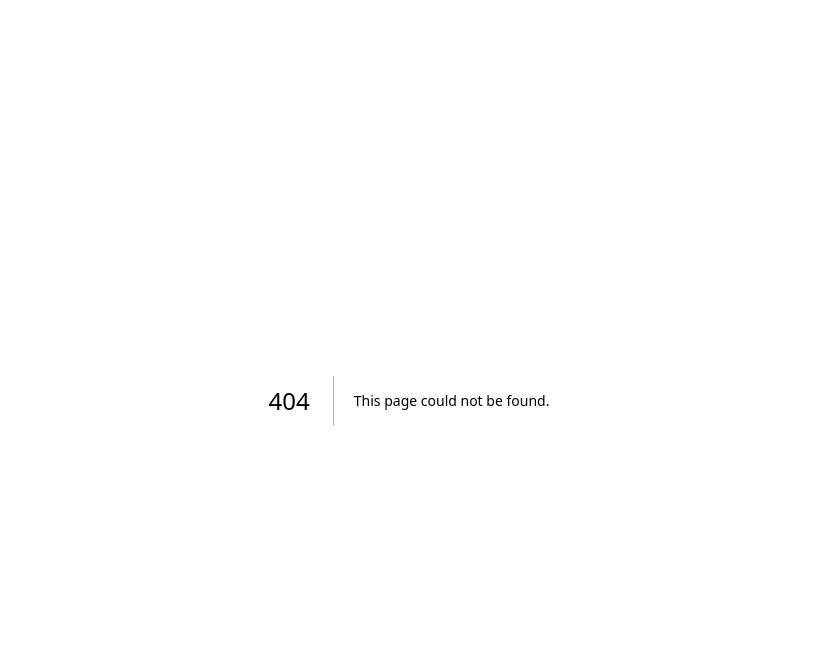
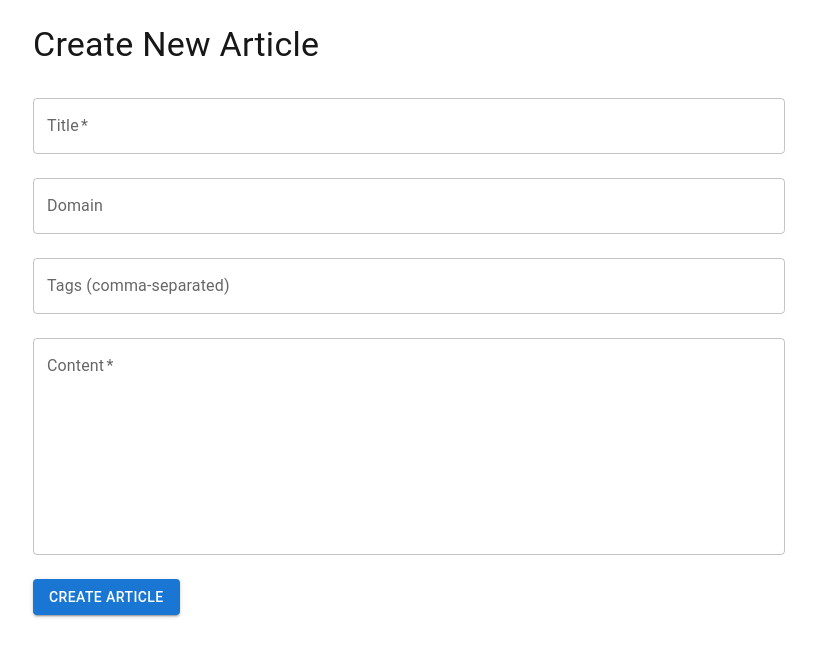
Before and after one commit to Celina-cbn/skillhub-frontend, a Next.js app in the folder skillhub/: page /feed/article/create in a window 1280 px wide. Before the commit this address had no page. Shown: the top 656 px of the page, without its empty margins (231-1047 px from the left). Built offline with nearby package versions, Linux system fonts and the light colour scheme.

Commit message:
added menu and routing

```diff
--- /dev/null
+++ b/skillhub/src/app/feed/article/create/page.tsx
@@ -0,0 +1,129 @@
+"use client";
+import * as React from 'react';
+import {
+  Box,
+  TextField,
+  Button,
+  Typography
+} from '@mui/material';
+
+interface NewArticleForm {
+  title: string;
+  domain: string;
+  content: string;
+  tags: string;
+
+}
+
+export default function CreateArticlePage() {
+
+
+  const [formData, setFormData] = React.useState<NewArticleForm>({
+    title: '',
+    domain: '',
+    content: '',
+    tags: '',
+  });
+
+  const handleChange = (e: React.ChangeEvent<HTMLInputElement | HTMLTextAreaElement>) => {
+    setFormData((prev) => ({
+      ...prev,
+      [e.target.name]: e.target.value
+    }));
+  };
+
+  // Submit the form
+  const handleSubmit = async (e: React.FormEvent) => {
+    e.preventDefault();
+
+    try {
+      // Example: POST to some endpoint
+      const response = await fetch('/api/articles', {
+        method: 'POST',
+        headers: { 'Content-Type': 'application/json' },
+        body: JSON.stringify(formData)
+      });
+
+      if (!response.ok) {
+        throw new Error('Failed to create article');
+      }
+
+      alert('Article created successfully!');
+
+      // Optionally redirect or reset the form
+      // const newArticle = await response.json();
+      // router.push(`/feed/articles/${newArticle.id}`);
+
+    } catch (error) {
+      console.error(error);
+      alert('Error creating article.');
+    }
+  };
+
+  return (
+    <Box sx={{ padding: 3, maxWidth: 800, margin: '0 auto' }}>
+      <Typography variant="h4" sx={{ marginBottom: 2 }}>
+        Create New Article
+      </Typography>
+
+
+      <form onSubmit={handleSubmit}>
+        {/* Title */}
+        <TextField
+          label="Title"
+          name="title"
+          value={formData.title}
+          onChange={handleChange}
+          fullWidth
+          margin="normal"
+          required
+
+
+        />
+
+        {/* Domain */}
+        <TextField
+          label="Domain"
+          name="domain"
+          value={formData.domain}
+          onChange={handleChange}
+          fullWidth
+          margin="normal"
+        />
+
+        {/* Tags */}
+        <TextField
+          label="Tags (comma-separated)"
+          name="tags"
+          value={formData.tags}
+          onChange={handleChange}
+          fullWidth
+          margin="normal"
+        />
+
+        {/* Content (bigger multiline) */}
+        <TextField
+          label="Content"
+          name="content"
+          value={formData.content}
+          onChange={handleChange}
+          fullWidth
+          margin="normal"
+          multiline
+          rows={8}  // bigger text area
+          required
+        />
+
+
+
+        <Button
+          type="submit"
+          variant="contained"
+          sx={{ marginTop: 2 }}
+        >
+          Create Article
+        </Button>
+      </form>
+    </Box>
+  );
+}
--- a/skillhub/src/app/feed/articles/[articleId]/page.tsx
+++ b/skillhub/src/app/feed/articles/[articleId]/page.tsx
@@ -34,7 +34,7 @@ export default function SingleArticlePage() {
       try {
         setLoading(true);
         // Fake a 1-second delay
-        await new Promise((resolve) => setTimeout(resolve, 800));
+        await new Promise((resolve) => setTimeout(resolve, 200));
 
         // Mocked single-article data
         const mockArticle: SingleArticle = {
```
Also changed, not shown: skillhub/src/app/feed/articles/page.tsx (+41 -2 lines), skillhub/src/app/feed/article/[articleId]/page.tsx (added).
